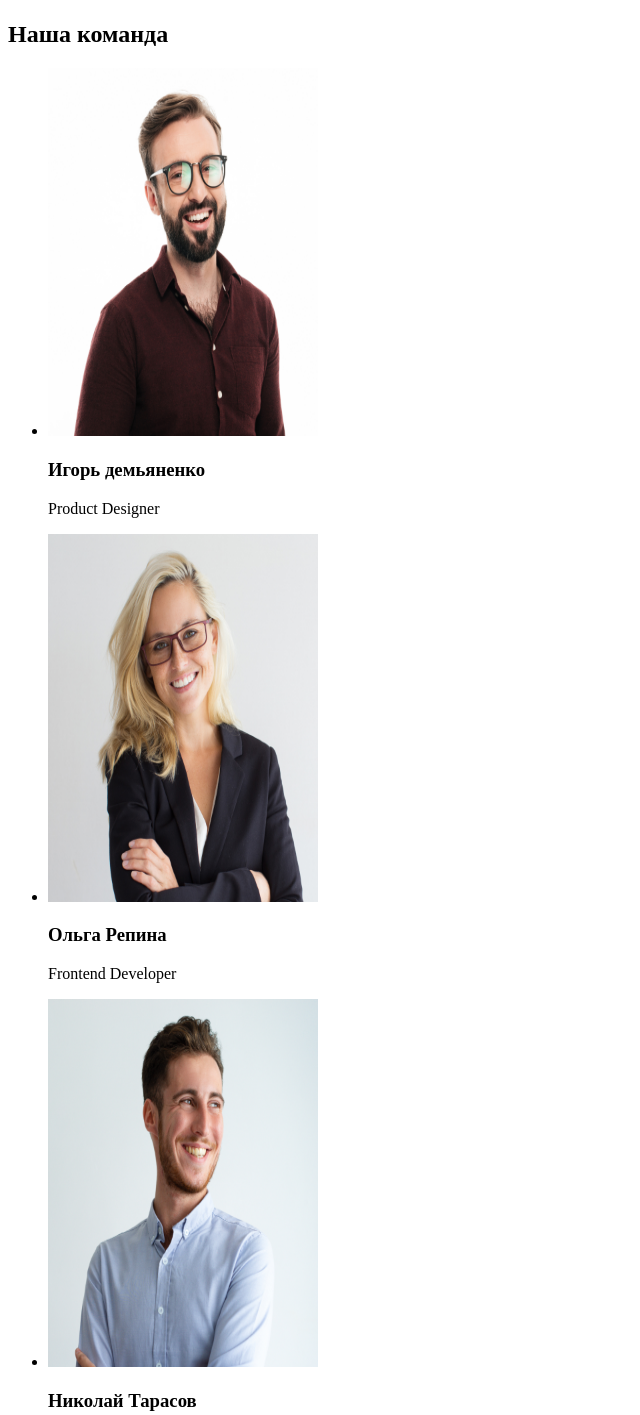
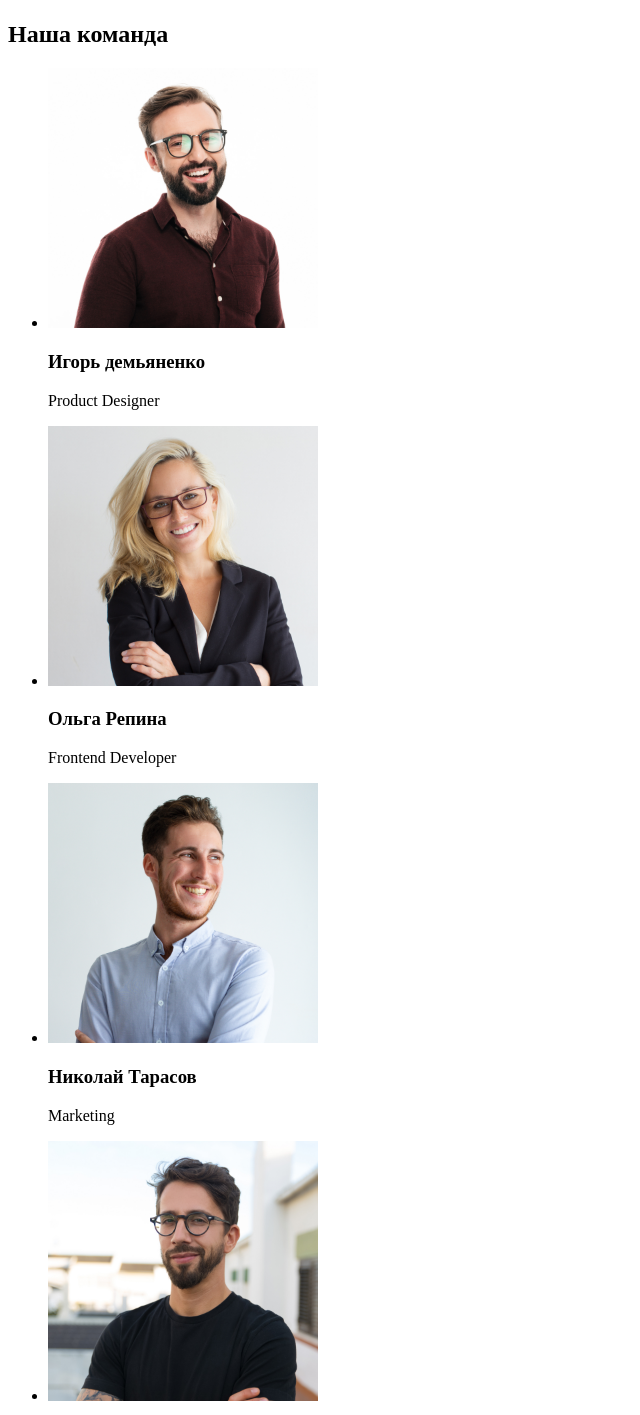
Before and after one commit to Anasta22/Beginning, a plain HTML site: page index.html in a window 1280 px wide. Shown: the part 1553-2968 px from the top of the page, without its empty margins (0-640 px from the left). Drawn offline with Linux system fonts and the light colour scheme.

Commit message:
update 4

```diff
--- a/index.html
+++ b/index.html
@@ -34,7 +34,7 @@
     <main>
         <section>
                 <h1>ЭФФЕКТИВНЫЕ РЕШЕНИЯ ДЛЯ ВАШЕГО БИЗНЕСА</h1>
-                <button class="button">Заказать услугу</button>
+                <button type="button">Заказать услугу</button>
         </section>
         <section>
             <h2>Особенности</h2>
@@ -79,25 +79,25 @@
                 <ul>
                     <li>
                         <img src="./images/team/team-img-1.jpg" alt="игорь демьяненко продакт менеджер" width="270"
-                            height="368" />
+                            height="260" />
                         <h3>Игорь демьяненко</h3>
                         <p>Product Designer</p>
                     </li>
                     <li>
                         <img src="./images/team/team-img-2.jpg" alt="ольга репина фронтент менеджер" width="270"
-                            height="368" />
+                            height="260" />
                         <h3>Ольга Репина</h3>
                         <p>Frontend Developer</p>
                     </li>
                     <li>
                         <img src="./images/team/team-img-3.jpg" alt="николай тарасов маркетинг" width="270"
-                            height="368" />
+                            height="260" />
                         <h3>Николай Тарасов</h3>
                         <p>Marketing</p>
                     </li>
                     <li>
                         <img src="./images/team/team-img-4.jpg" alt="михаил ермаков уи дезайнер" width="270"
-                            height="368" />
+                            height="260" />
                         <h3>Михаил Ермаков</h3>
                         <p>UI Designer</p>
                     </li>
```
